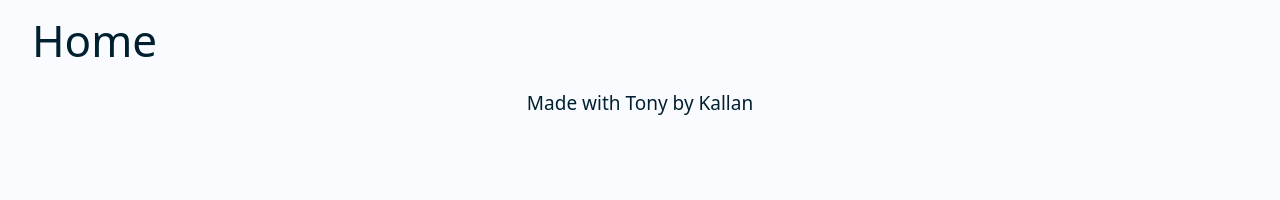
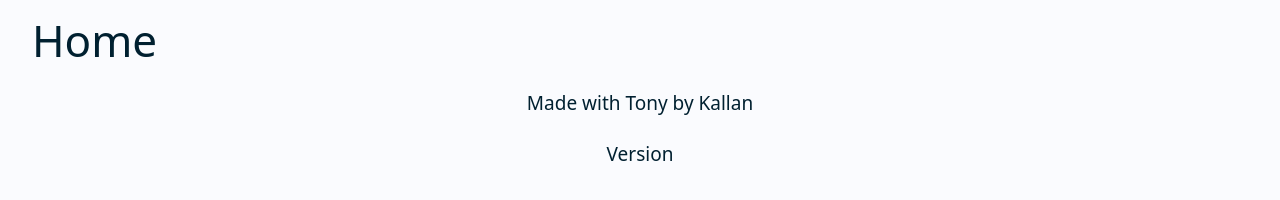
Before and after one commit to Ritural/gardening-calendar, a Gatsby site: page / in a window 1280 px wide. Shown: the part 146-346 px from the top of the page. Built offline with nearby package versions, Linux system fonts and the light colour scheme; Gatsby itself is replaced by a stand-in of ours.

Commit message:
Update Footer component to take the version number as a prop.

```diff
--- a/src/components/Footer/Footer.tsx
+++ b/src/components/Footer/Footer.tsx
@@ -1,15 +1,16 @@
-import React from 'react';
+import React, { version } from 'react';
 
 import './Footer.scss';
 
-interface Props {}
+interface Props {
+  version: string;
+}
 
-export const Footer = (props: Props) => {
-  const {} = props;
-
+export const Footer = ({ version }: Props) => {
   return (
     <footer className="Footer">
       <p>Made with Tony by Kallan</p>
+      <p>Version {version}</p>
     </footer>
   );
 };
```
